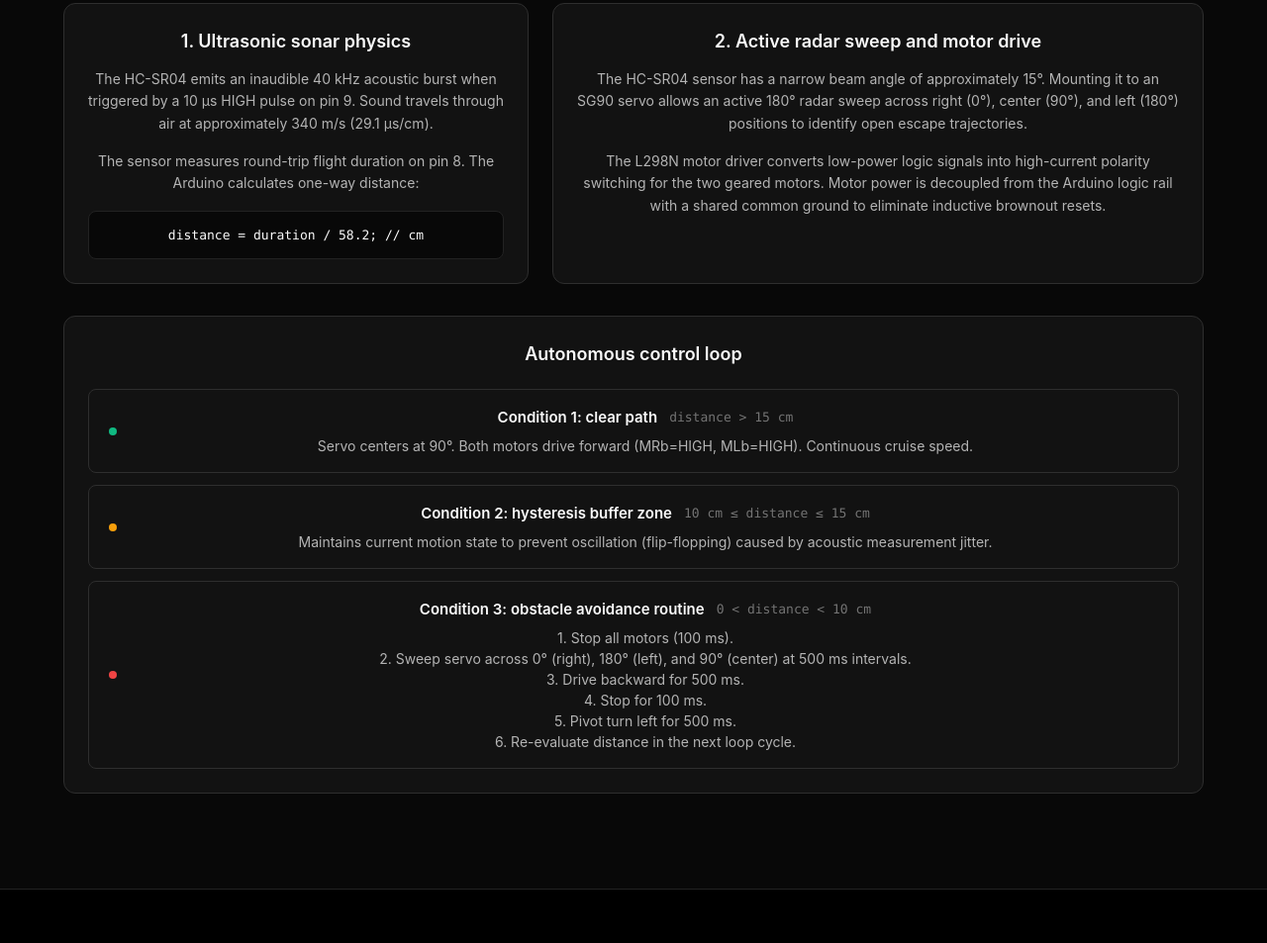
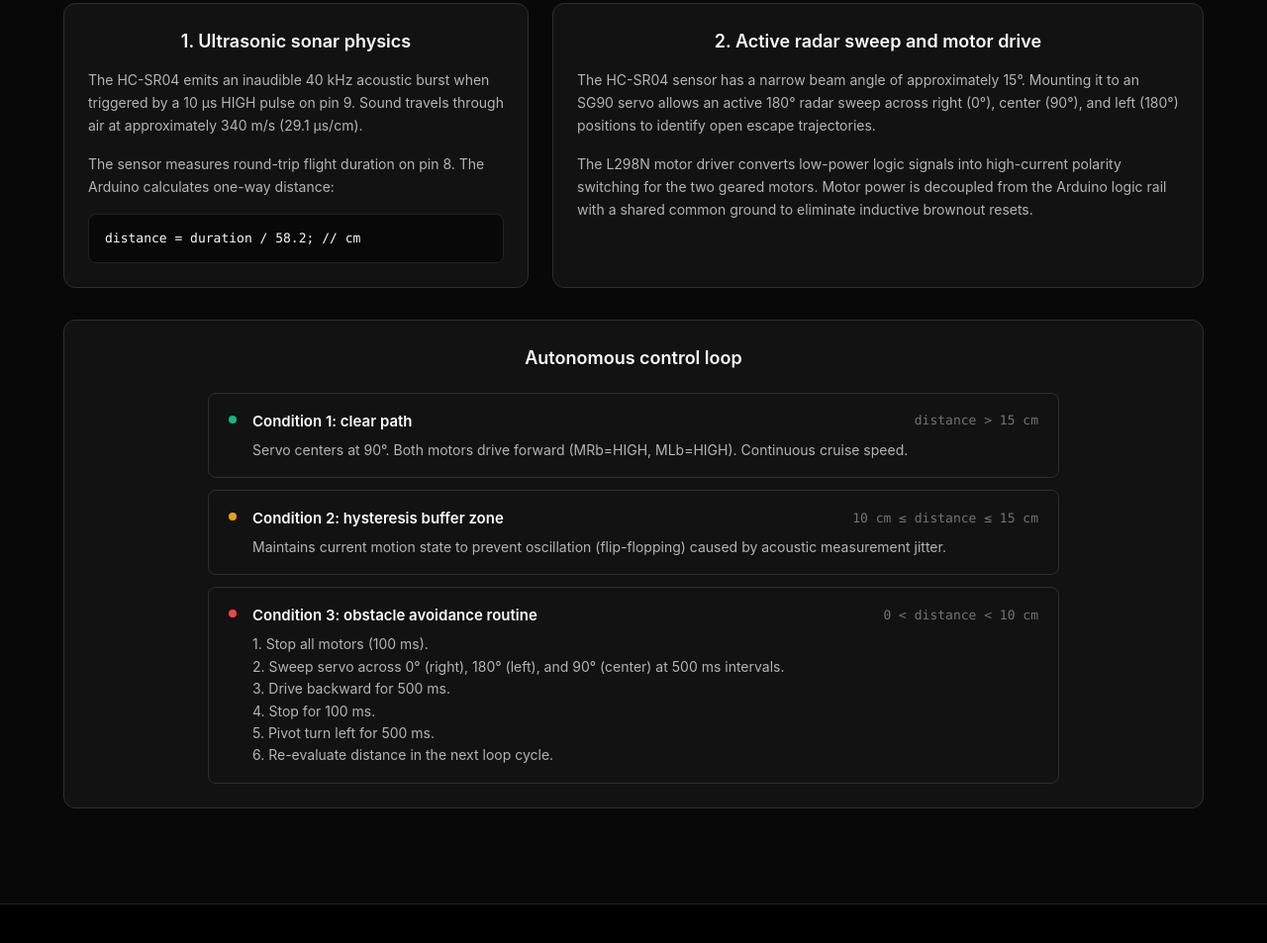
Before and after one commit to Tijil-Das/Micro-Assets, a website: page CS-Exhibition/Obstacle Avoidance Robot/Website/index.html in a window 1280 px wide. Shown: the part 5248-6201 px from the top of the page at 99% size. Drawn offline with nearby package versions, Linux system fonts and the light colour scheme; no server answers.

Commit message:
style(working): fix autonomous loop card alignment and clean state flow layout

```diff
--- a/CS-Exhibition/Obstacle Avoidance Robot/Website/styles.css
+++ b/CS-Exhibition/Obstacle Avoidance Robot/Website/styles.css
@@ -711,10 +711,10 @@ img, video {
 
 .tech-panel-text {
   font-size: 14px;
-  line-height: 1.6;
+  line-height: 1.65;
   color: var(--fg-2);
   margin-bottom: 16px;
-  text-align: center;
+  text-align: left;
 }
 
 .code-box {
@@ -727,7 +727,7 @@ img, video {
   line-height: 1.5;
   color: var(--fg);
   overflow-x: auto;
-  text-align: center;
+  text-align: left;
 }
 
 /* State machine rows */
@@ -735,6 +735,8 @@ img, video {
   display: flex;
   flex-direction: column;
   gap: 12px;
+  max-width: 860px;
+  margin: 0 auto;
 }
 
 .state-step {
@@ -743,9 +745,8 @@ img, video {
   border-radius: var(--radius-md);
   padding: 16px 20px;
   display: flex;
-  align-items: center;
-  justify-content: center;
-  text-align: center;
+  align-items: flex-start;
+  text-align: left;
   gap: 16px;
   transition: border-color var(--trans);
 }
@@ -758,7 +759,7 @@ img, video {
   width: 8px;
   height: 8px;
   border-radius: var(--radius-full);
-  margin-top: 0;
+  margin-top: 6px;
   flex-shrink: 0;
 }
 
@@ -773,8 +774,9 @@ img, video {
 .state-head {
   display: flex;
   align-items: center;
-  justify-content: center;
-  gap: 12px;
+  justify-content: space-between;
+  flex-wrap: wrap;
+  gap: 8px;
   margin-bottom: 6px;
 }
 
@@ -793,8 +795,8 @@ img, video {
 .state-desc {
   font-size: 14px;
   color: var(--fg-2);
-  line-height: 1.5;
-  text-align: center;
+  line-height: 1.6;
+  text-align: left;
 }
 
 /* "Think about them" Section — Questions in Red, Answers in Green, Center Aligned */
```
Also changed, not shown: CS-Exhibition/Obstacle Avoidance Robot/Website/Assets/index.html (line endings or trailing spaces), CS-Exhibition/Obstacle Avoidance Robot/Website/dist/Assets/index.html, CS-Exhibition/Obstacle Avoidance Robot/Website/dist/styles.css, CS-Exhibition/Obstacle Avoidance Robot/Website/dist/write-feedback/index.html, CS-Exhibition/Obstacle Avoidance Robot/Website/write-feedback/index.html (line endings or trailing spaces), CS-Exhibition/Obstacle Avoidance Robot/dist/Assets/index.html, CS-Exhibition/Obstacle Avoidance Robot/dist/styles.css, CS-Exhibition/Obstacle Avoidance Robot/dist/write-feedback/index.html, dist/Assets/index.html, dist/styles.css, dist/write-feedback/index.html, 4 other files.
